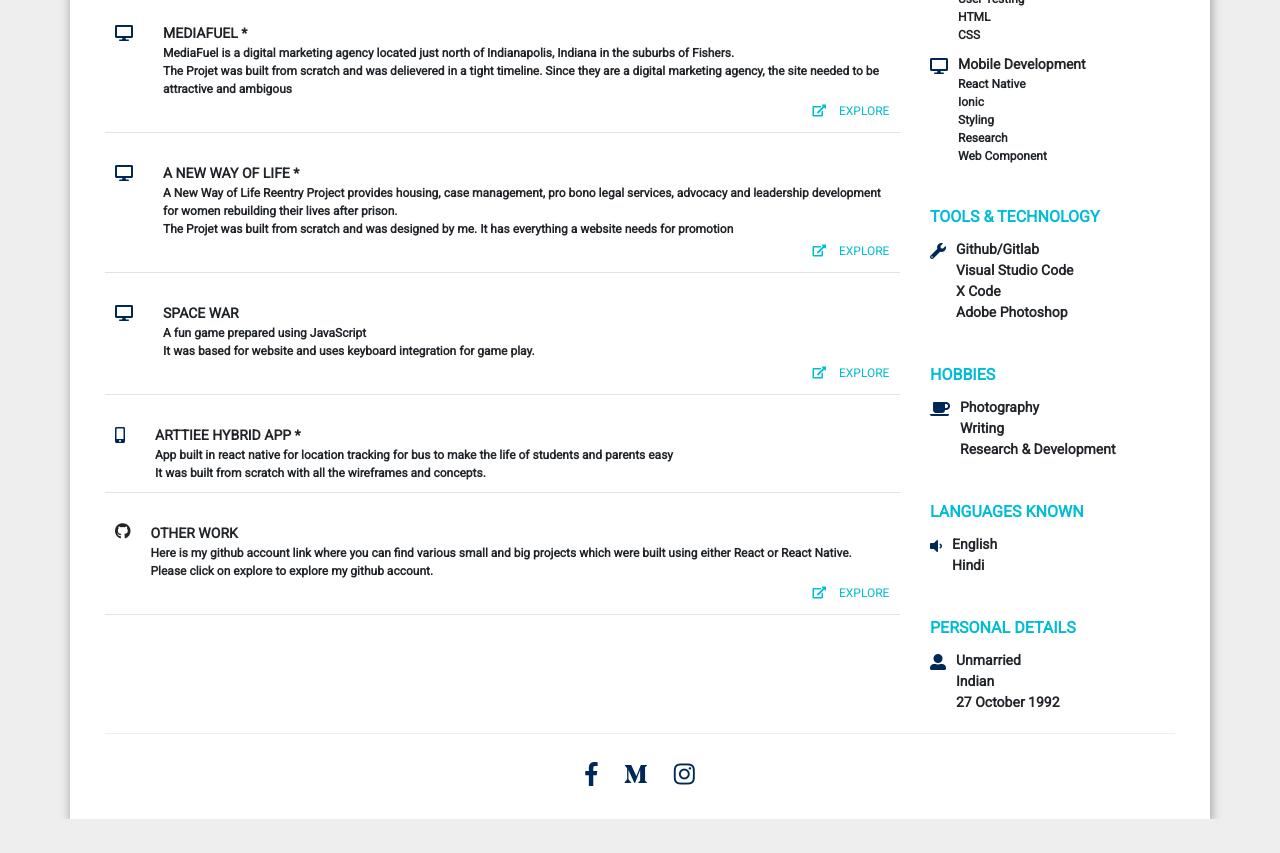
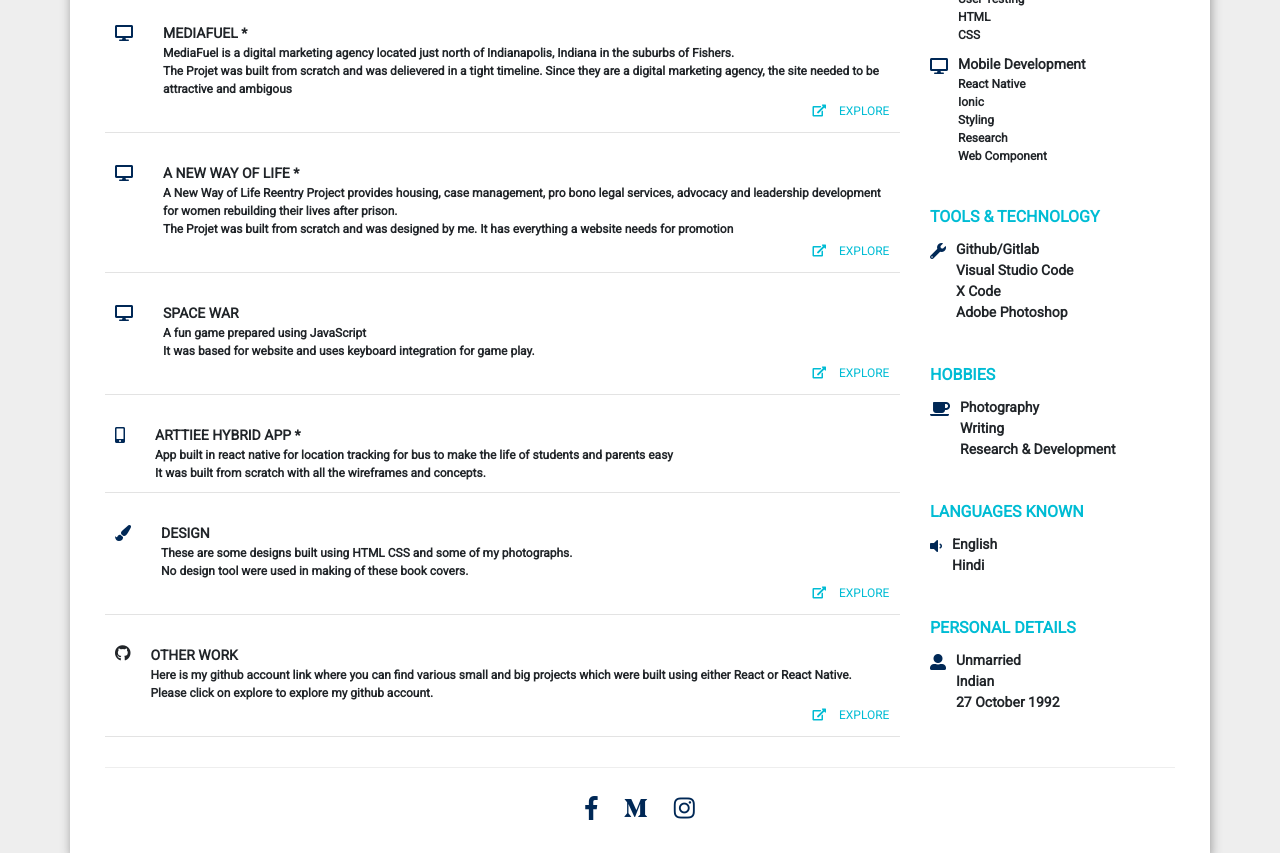
Before and after one commit to sudhirkumarojhaa/Resume, a plain HTML site: page index.html in a window 1280 px wide. Shown: the part 633-1486 px from the top of the page. Before the commit the page ends 1452 px from the top, so only its background shows below. Drawn offline with nearby package versions, Linux system fonts and the light colour scheme; a web font is replaced by a local one.

Commit message:
added link

```diff
--- a/index.html
+++ b/index.html
@@ -107,6 +107,18 @@
               </div>
             </div>
             <div class="project">
+              <div class="inline-icon"> <i class="fas fa-paint-brush"></i>
+                <div class="side-details">
+                <p class="big">Design</p>
+                 <p class="small">These are some designs built using HTML CSS and some of my photographs.</p>
+                 <p class="small">No design tool were used in making of these book covers.</p>
+                </div>
+              </div>
+              <a class="link" href="https://www.behance.net/gallery/69856707/Magazine-Cover-Design-(HTMLCSS)" target="_blank"><i class="fas fa-external-link-alt"></i>
+              Explore </a>
+            </div>
+
+            <div class="project">
               <div class="inline-icon"> <i class="fab fa-github"></i>
                 <div class="side-details">
                   <p class="big">Other Work</p>
```
